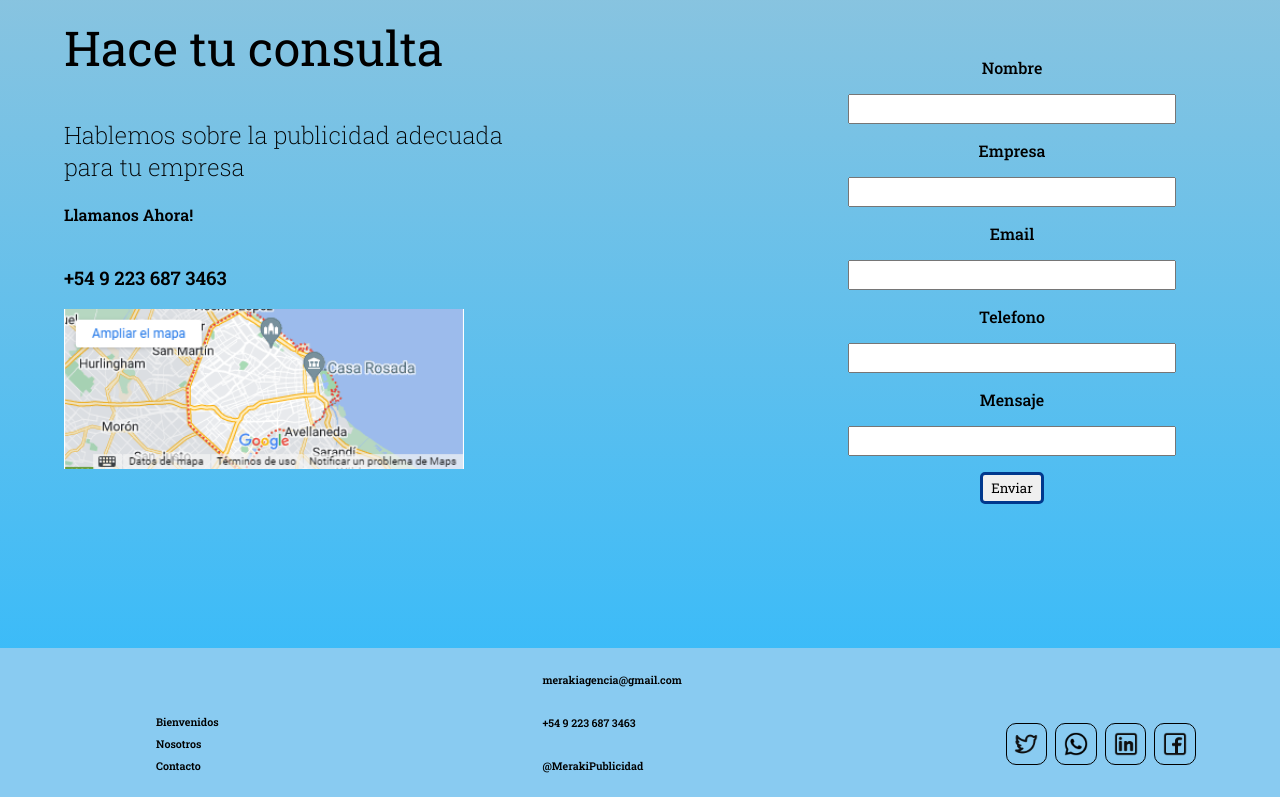
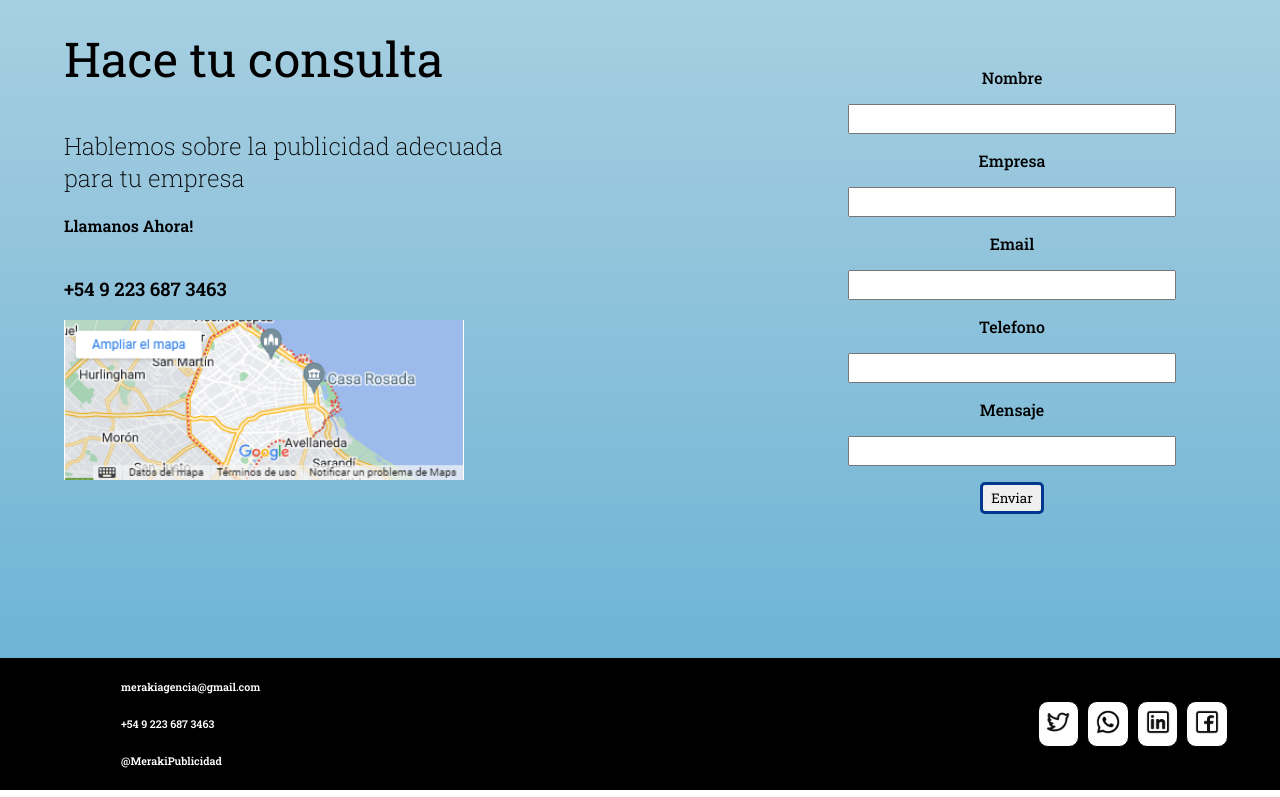
Before and after one commit to Remojs/Meraki-publicidad, a React (Vite) app: page / in a window 1280 px wide. Shown: the part 2000-2797 px from the top of the page. Built offline with nearby package versions, Linux system fonts and the light colour scheme.

Commit message:
Styles Updated

```diff
--- a/src/App.css
+++ b/src/App.css
@@ -2,17 +2,12 @@
   font-family: 'Roboto Slab', serif;
 }
 
-body {
-  background: linear-gradient(180deg, #e8f1f5, #c1ddea, #94c5dc, #26b9ff);
+::-webkit-scrollbar{
+  display: none;
 }
 
-
-
-:root{
-  --primary:#03a9f4;
-  --secondary: #;
-  --terciary: #;
-  --entoner: #;
+body {
+  background: linear-gradient(180deg, #e8f1f5, #e8f1f5, #e8f1f5, #c1ddea, #94c5dc, #62afd3);
 }
 
 .nav-box{
@@ -30,11 +25,12 @@ body {
 
 .link{
   font-weight: 200;
-  font-size: 1rem;
+  font-size: 1.2rem;
 }
 
 .link:hover{
-  color: var(--primary);
+  color: #4D60EC;
+  cursor: pointer;
 }
 
 .landing-title{
@@ -135,32 +131,36 @@ body {
   flex-direction: row;
   align-items: center;
   justify-content: space-between;
-  padding: 0 10rem 0 9.5rem;
-  background-color: #89cbf1;
+  padding: 0 8rem 0 7.5rem;
+  background-color: #000000;
 }
 
 .social-footer-box{
   display: flex;
   flex-direction: column;
   margin: 0;
+  color: #ffffff;
 }
 
 .contact-footer-box{
   display: flex;
   flex-direction: column;
   margin: 0;
+  color: #ffffff;
 }
 
 .media-footer-box{
   display: flex;
   flex-direction: row;
   margin: 0;
+  color: #ffffff;
 }
 
 .icons{
   height: 1.5rem;
   width: 1.5rem;
   margin: .3rem;
+  background-color: #ffffff;
 }
 
 .icons-box{
@@ -171,8 +171,9 @@ body {
   display: flex;
   align-items: center;
   justify-content: center;
+  background-color: #ffffff;
 }
 
 .social-links{
-  margin: 4px;
+  margin: 1px;
 }
--- a/src/App.jsx
+++ b/src/App.jsx
@@ -68,11 +68,6 @@ function App() {
       </div>
 
       <footer className='footer'>
-        <div className='social-footer-box'>
-          <h6 className='social-links'>Bienvenidos</h6>
-          <h6 className='social-links'>Nosotros</h6>
-          <h6 className='social-links'>Contacto</h6>
-        </div>
 
         <div>
           <div className='contact-footer-box'>
@@ -88,20 +83,16 @@ function App() {
               <img src="" alt="" />
               <h6 className='social-links'> @MerakiPublicidad </h6>
             </div>
-            <div>
-              <img src="" alt="" />
-              <h6 className='social-links'> @Meraki.publicidad </h6>
-            </div>
           </div>
 
           <img src="" alt="" />
         </div>
 
         <div className='media-footer-box'>
-          <div className='icons-box'><img src={icont} alt="" className='icons'/></div>
-          <div className='icons-box'><img src={iconw} alt="" className='icons'/></div>
-          <div className='icons-box'><img src={iconl} alt="" className='icons'/></div>
-          <div className='icons-box'><img src={iconf} alt="" className='icons'/></div>
+          <div className='icons-box'> <a href="https://twitter.com/MerakiPublicidad"><img src={icont} alt="" className='icons'/></a></div>
+          <div className='icons-box'> <a href="https://wa.me/+5492236873463"><img src={iconw} alt="" className='icons'/></a></div>
+          <div className='icons-box'> <a href="https://linkedin.com/merakipublicidad"><img src={iconl} alt="" className='icons'/></a></div>
+          <div className='icons-box'> <a href="https://facebook.com/merakipublicidad"><img src={iconf} alt="" className='icons'/></a></div>
         </div>
       </footer>
     </>
```
Also changed, not shown: src/img/logo.png, src/img/logocompleto.png.
